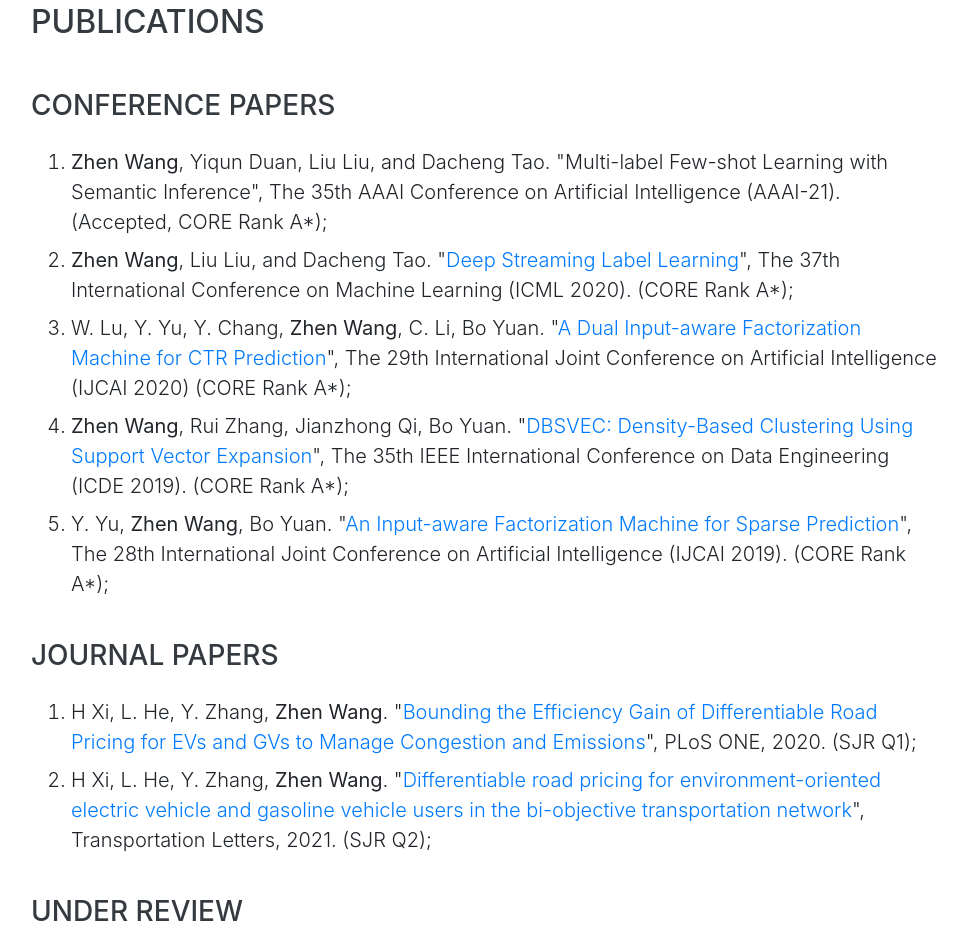
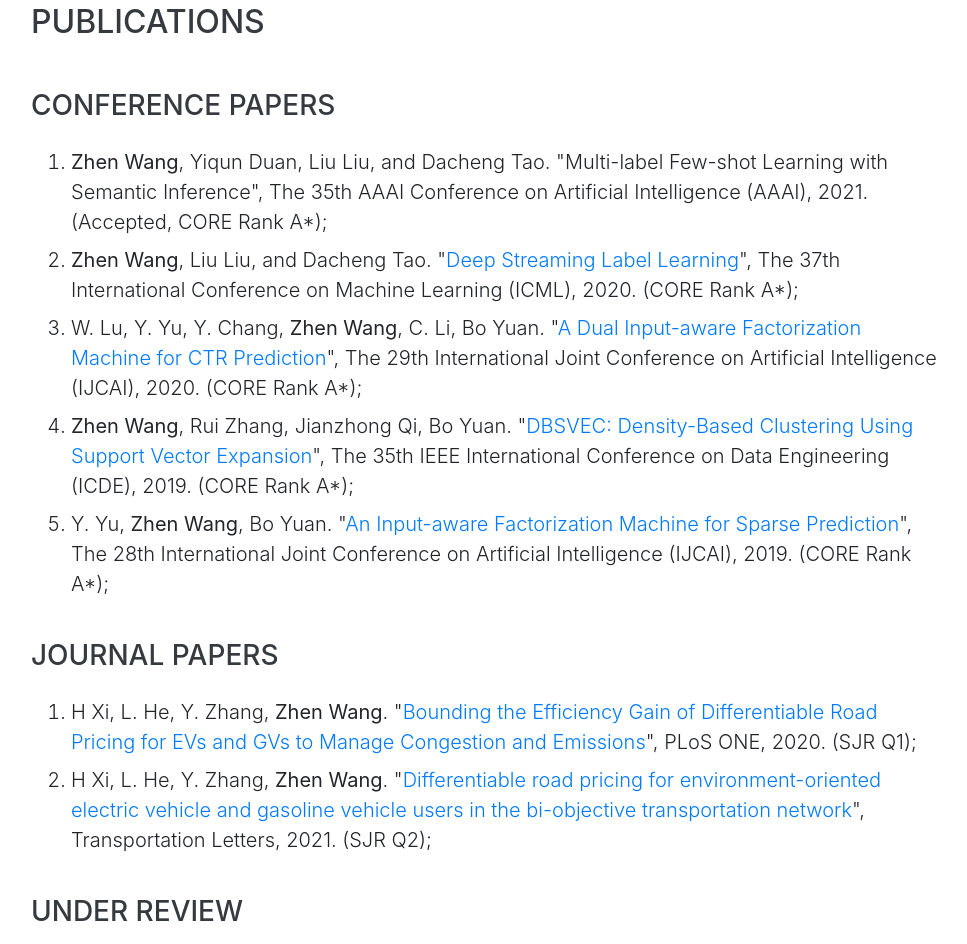
Before and after one commit to talent-pdf/Zhen-Zohn-WANG.github.io, a website with bundled scripts: page index.html in a window 1280 px wide. Shown: the part 846-1790 px from the top of the page, without its empty margins (289-1256 px from the left). Built offline with nearby package versions, Linux system fonts and the light colour scheme; a web font is replaced by a local one.

Commit message:
Update index.html

```diff
--- a/index.html
+++ b/index.html
@@ -101,11 +101,11 @@
         <h3 class="mb-4">Conference Papers</h3>
         <ol>
 
-          <li class="lead mb-2"> <b>Zhen Wang</b>, Yiqun Duan, Liu Liu, and Dacheng Tao. "Multi-label Few-shot Learning with Semantic Inference</a>", The 35th AAAI Conference on Artificial Intelligence (AAAI-21). (Accepted, CORE Rank A*);</li>
-          <li class="lead mb-2"> <b>Zhen Wang</b>, Liu Liu, and Dacheng Tao. "<a href=https://proceedings.icml.cc/static/paper_files/icml/2020/230-Paper.pdf>Deep Streaming Label Learning</a>", The 37th International Conference on Machine Learning (ICML 2020). (CORE Rank A*);</li>
-          <li class="lead mb-2"> W. Lu, Y. Yu, Y. Chang, <b>Zhen Wang</b>, C. Li, Bo Yuan. "<a href=https://www.ijcai.org/Proceedings/2020/0434.pdf>A Dual Input-aware Factorization Machine for CTR Prediction</a>", The 29th International Joint Conference on Artificial Intelligence (IJCAI 2020) (CORE Rank A*);</li>
-          <li class="lead mb-2"> <b>Zhen Wang</b>, Rui Zhang, Jianzhong Qi, Bo Yuan. "<a href=https://ieeexplore.ieee.org/document/8731606>DBSVEC: Density-Based Clustering Using Support Vector Expansion</a>", The 35th IEEE International Conference on Data Engineering (ICDE 2019). (CORE Rank A*);</li>
-          <li class="lead mb-2"> Y. Yu, <b>Zhen Wang</b>, Bo Yuan. "<a href=https://www.ijcai.org/Proceedings/2019/0203.pdf>An Input-aware Factorization Machine for Sparse Prediction</a>", The 28th International Joint Conference on Artificial Intelligence (IJCAI 2019). (CORE Rank A*);</li>
+          <li class="lead mb-2"> <b>Zhen Wang</b>, Yiqun Duan, Liu Liu, and Dacheng Tao. "Multi-label Few-shot Learning with Semantic Inference</a>", The 35th AAAI Conference on Artificial Intelligence (AAAI), 2021. (Accepted, CORE Rank A*);</li>
+          <li class="lead mb-2"> <b>Zhen Wang</b>, Liu Liu, and Dacheng Tao. "<a href=https://proceedings.icml.cc/static/paper_files/icml/2020/230-Paper.pdf>Deep Streaming Label Learning</a>", The 37th International Conference on Machine Learning (ICML), 2020. (CORE Rank A*);</li>
+          <li class="lead mb-2"> W. Lu, Y. Yu, Y. Chang, <b>Zhen Wang</b>, C. Li, Bo Yuan. "<a href=https://www.ijcai.org/Proceedings/2020/0434.pdf>A Dual Input-aware Factorization Machine for CTR Prediction</a>", The 29th International Joint Conference on Artificial Intelligence (IJCAI), 2020. (CORE Rank A*);</li>
+          <li class="lead mb-2"> <b>Zhen Wang</b>, Rui Zhang, Jianzhong Qi, Bo Yuan. "<a href=https://ieeexplore.ieee.org/document/8731606>DBSVEC: Density-Based Clustering Using Support Vector Expansion</a>", The 35th IEEE International Conference on Data Engineering (ICDE), 2019. (CORE Rank A*);</li>
+          <li class="lead mb-2"> Y. Yu, <b>Zhen Wang</b>, Bo Yuan. "<a href=https://www.ijcai.org/Proceedings/2019/0203.pdf>An Input-aware Factorization Machine for Sparse Prediction</a>", The 28th International Joint Conference on Artificial Intelligence (IJCAI), 2019. (CORE Rank A*);</li>
         </ol>
         <br \>
         <h3 class="mb-4">Journal Papers</h3>
```
